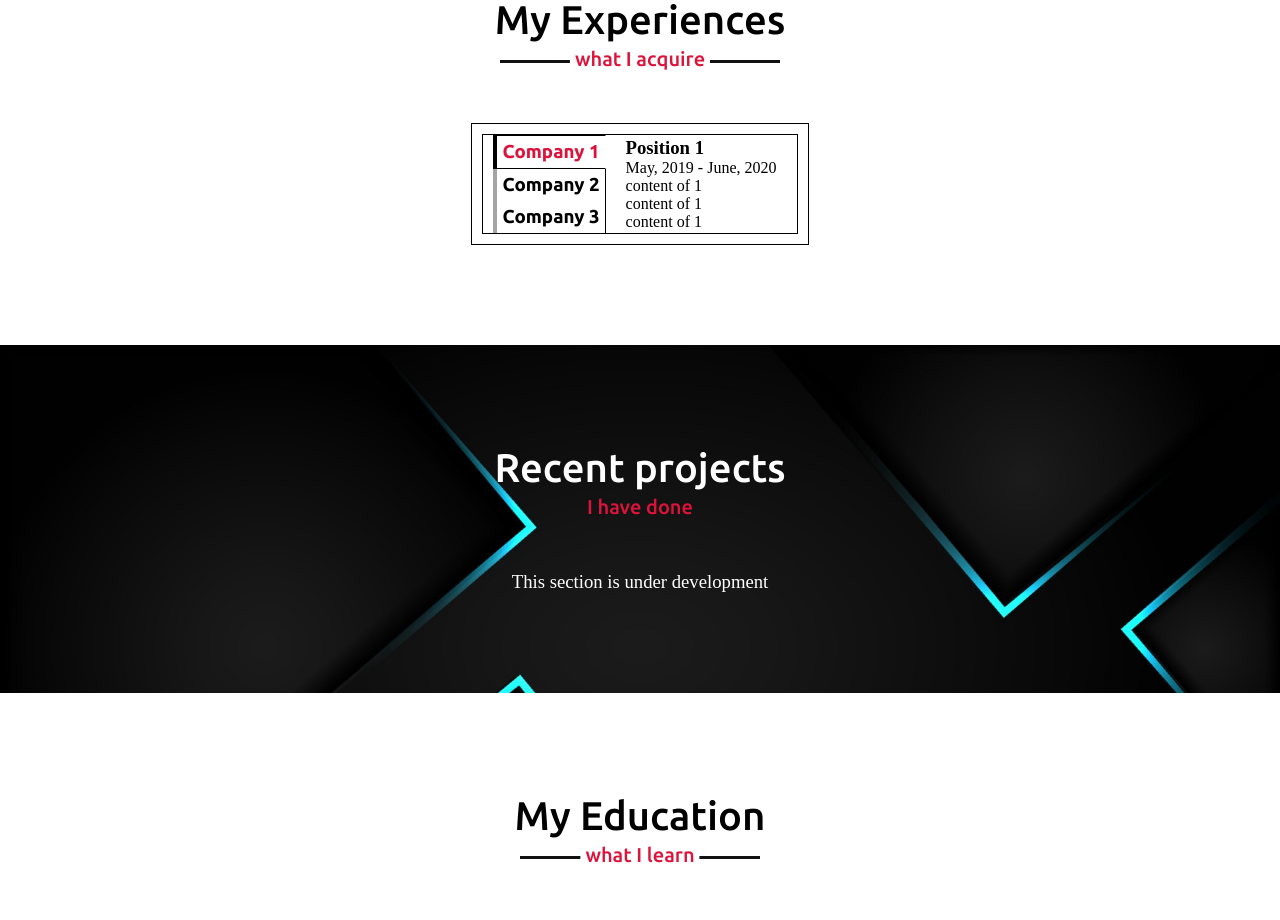
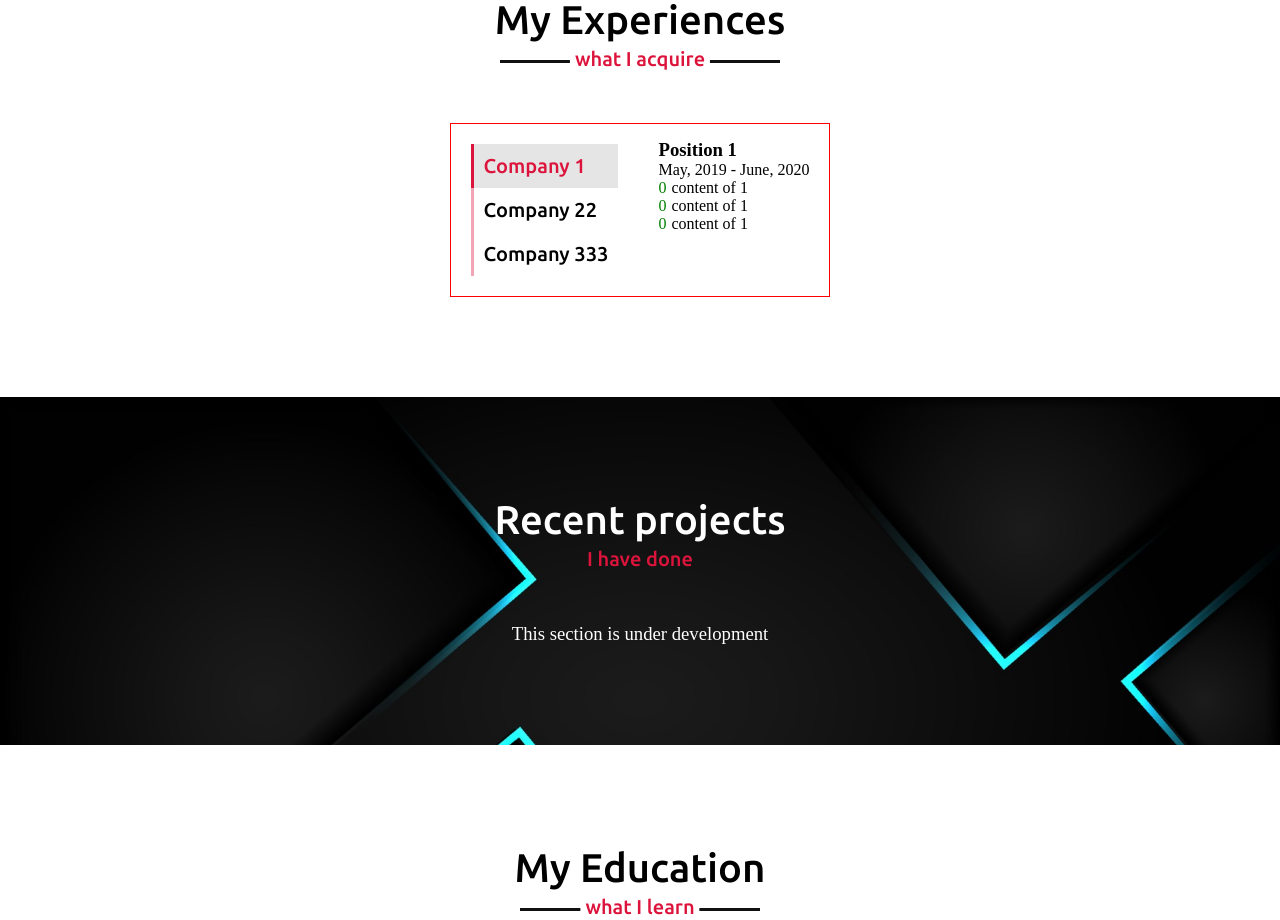
Before and after one commit to Maaazhar/maaazhar.github.io, a React (Vite) app: page / in a window 1280 px wide. Shown: the part 3180-4100 px from the top of the page. Built offline with nearby package versions, Linux system fonts and the light colour scheme.

Commit message:
updating experience section

```diff
--- a/src/components/Experience/Experience.css
+++ b/src/components/Experience/Experience.css
@@ -19,36 +19,40 @@
 
 .experienceTabs{
     display: flex;
-    align-items: center;
+    justify-content: space-around;
     padding: 10px;
-    border: 1px solid #000;
 }
 
 .tabWrapper{
-    padding: 0px 0px 0px 10px;
-    border: 1px solid #000;
-    border-right: none;
+    position: relative;
+    display: flex;
+    flex-direction: column;
+    margin-right: 20px;
+    padding: 10px;
 }
 
+
 .tab{
-    padding: 5px;
-    border-left: 4px solid #a4a4a4;
-    border-right: 1px solid #000;
-    font-family: 'Ubuntu', sans-serif;
+    background: transparent;
+    border-left: 3px solid #dc143c60;
+    border-right: none;
+    border-top: none;
+    border-bottom: none;
+    padding: 10px;
+    font: 500 20px 'Ubuntu', sans-serif;
+    text-align: left;
     cursor: pointer;
+    transition: all 0.2s;
 }
 
 .activeTab{
     color: crimson;
-    border-left: 4px solid #000;
-    border-right: 1px solid #fff;
-    border-top: 1px solid #000;
-    border-bottom: 1px solid #000;
+    background: #9e9e9e44;
+    border-left: 3px solid #dc143c;
 }
 
 .contentWrapper{
-    padding: 2px 20px;
-    border: 1px solid #000;
+    padding: 5px 10px ;
     border-left: none;
 }
 
@@ -63,3 +67,9 @@
 .content>ul>li{
     list-style: none;
 }
+
+.content>ul>li::before{
+    content: "0";
+    margin-right: 5px;
+    color: green;
+}
--- a/src/components/Experience/Experience.jsx
+++ b/src/components/Experience/Experience.jsx
@@ -12,11 +12,11 @@ const Experience = () => {
                 <div className="max-width">
                     <h2 className="title">My Experiences</h2>
                     <div className="experienceContent">
-                        <div className="experienceTabs">
+                        <div className="experienceTabs border">
                             <div className="tabWrapper">
-                                <h3 onClick={() => toggleTab(1)} className={tabState === 1 ? "tab activeTab" : "tab"}>Company 1</h3>
-                                <h3 onClick={() => toggleTab(2)} className={tabState === 2 ? "tab activeTab" : "tab"}>Company 2</h3>
-                                <h3 onClick={() => toggleTab(3)} className={tabState === 3 ? "tab activeTab" : "tab"}>Company 3</h3>
+                                <button onClick={() => toggleTab(1)} className={tabState === 1 ? "tab activeTab" : "tab"}>Company 1</button>
+                                <button onClick={() => toggleTab(2)} className={tabState === 2 ? "tab activeTab" : "tab"}>Company 22</button>
+                                <button onClick={() => toggleTab(3)} className={tabState === 3 ? "tab activeTab" : "tab"}>Company 333</button>
                             </div>
                             <div className="contentWrapper">
                                 <div className={tabState === 1 ? "content activeContent" : "content"}>
```
